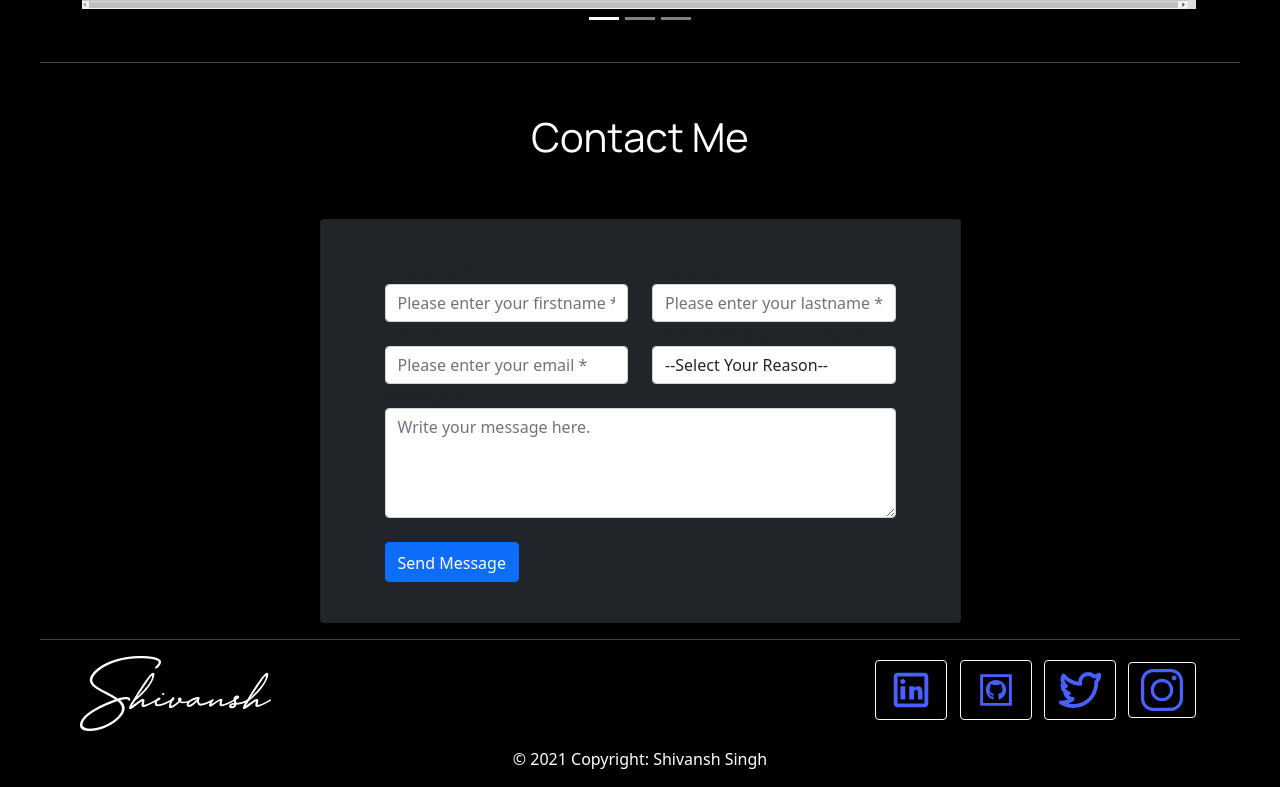
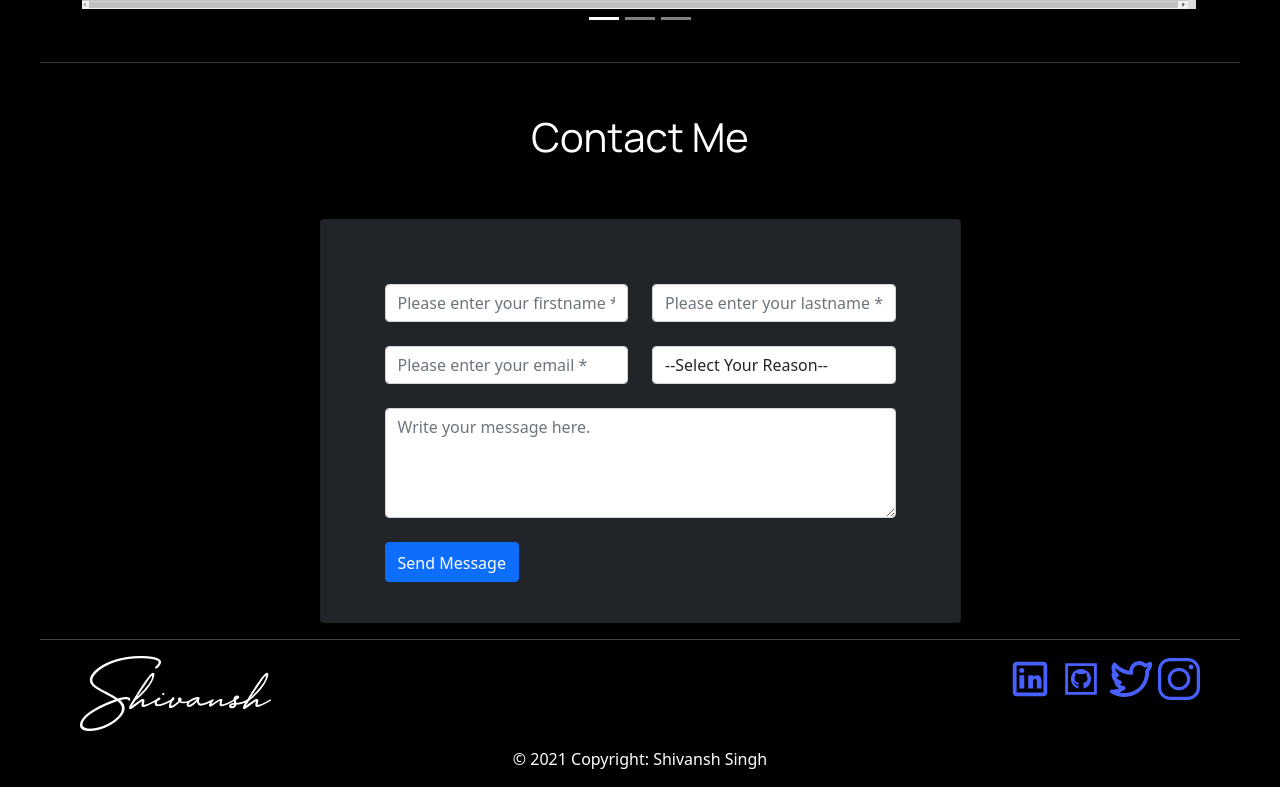
Before and after one commit to shivansh3345/Portfolio_Website, a plain HTML site: page index.html in a window 1280 px wide. Shown: the part 2438-3225 px from the top of the page. Drawn offline with nearby package versions, Linux system fonts and the light colour scheme.

Commit message:
made changes to the social-media links icons

```diff
--- a/index.html
+++ b/index.html
@@ -290,20 +290,20 @@
       </div>
       <div>
         <!-- LinkedIn -->
-        <a class="btn btn-outline-light btn-floating m-1" href="https://www.linkedin.com/in/shivansh-baghel-128840106/"
-          role="button"><img src="images/linkedin.svg"></a>
+        <a href="https://www.linkedin.com/in/shivansh-baghel-128840106/"
+        ><img class="inc-size" src="images/linkedin.svg"></a>
 
         <!-- Github -->
-        <a class="btn btn-outline-light btn-floating m-1" href="https://github.com/shivansh3345" role="button"><img
-            src="images/github.svg"></a>
+        <a href="https://github.com/shivansh3345"><img
+            class="inc-size" src="images/github.svg"></a>
 
         <!-- Twitter -->
-        <a class="btn btn-outline-light btn-floating m-1" href="https://twitter.com/Shivji_ka_ansh" role="button"><img
-            src="images/twitter.svg"></a>
+        <a href="https://twitter.com/Shivji_ka_ansh"><img
+            class="inc-size" src="images/twitter.svg"></a>
 
         <!-- Instagram -->
-        <a class="btn btn-outline-light btn-floating m-1" href="https://www.instagram.com/shivansh_baghel45/"
-          role="button"><img src="images/instagram.svg"></a>
+        <a href="https://www.instagram.com/shivansh_baghel45/"
+        ><img class="inc-size" src="images/instagram.svg"></a>
 
       </div>
 
```
